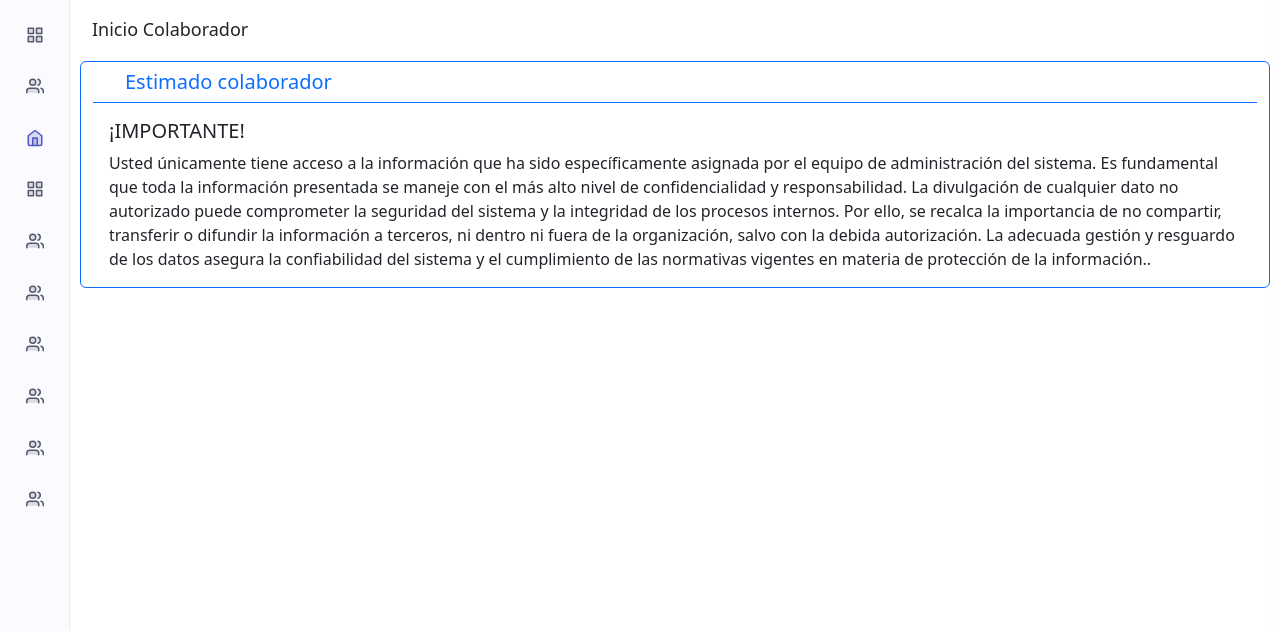
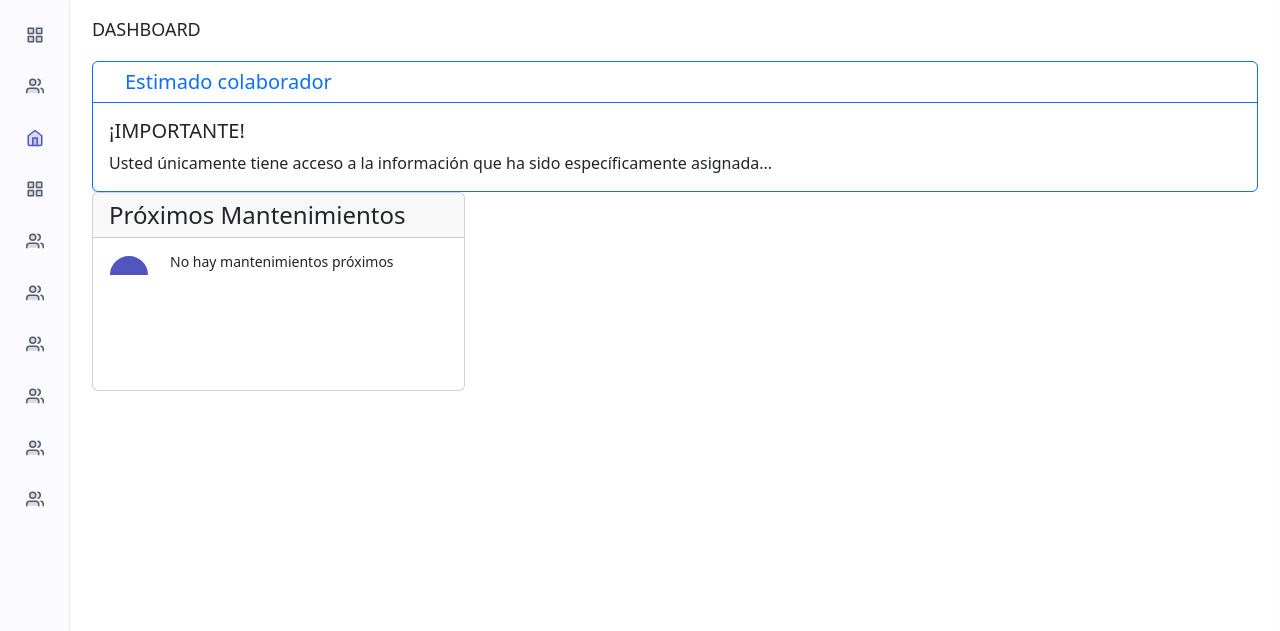
Before and after one commit to andres-app/template, a PHP site: page /flota/view/homecolaborador/ in a window 1280 px wide. Shown: the part 71-702 px from the top of the page. Run offline with PHP 8.4, Linux system fonts and the light colour scheme; a user stored in the database is signed in; data comes from the database, SQL or seed files in the repository; tables that the repository leaves empty or names only in its code hold one stand-in row (values such as "Sample post"); some libraries are stand-ins or nearby versions.

Commit message:
Se agrega en el dashboard los proximos mantenimientos

```diff
--- a/models/Vehiculo.php
+++ b/models/Vehiculo.php
@@ -133,6 +133,23 @@ class Vehiculo extends Conectar
         }
     }
 
+    public function get_proximos_mantenimientos() {
+        $conectar = parent::conexion();
+        parent::set_names();
+
+        // Consultar los vehículos cuyo próximo mantenimiento sea en los próximos 30 días
+        $sql = "SELECT id, placa, marca, modelo, anio, proximo_mantenimiento
+                FROM vehiculos
+                WHERE estado = 1 AND proximo_mantenimiento <= CURDATE() + INTERVAL 30 DAY
+                ORDER BY proximo_mantenimiento ASC";
+
+        $stmt = $conectar->prepare($sql);
+        $stmt->execute();
+
+        return $stmt->fetchAll(PDO::FETCH_ASSOC);
+    }
+
+
 
 
 }
--- a/view/homecolaborador/index.php
+++ b/view/homecolaborador/index.php
@@ -1,9 +1,17 @@
 <?php
 require_once("../../config/conexion.php");
+require_once("../../models/Vehiculo.php");
 require_once("../../models/Rol.php");
+
 $rol = new Rol();
 $datos = $rol->validar_menu_x_rol($_SESSION["rol_id"], "iniciocolaborador");
-if (isset($_SESSION["usu_id"]) and count($datos) > 0) {
+
+if (isset($_SESSION["usu_id"]) && count($datos) > 0) {
+    // Crear instancia del modelo Vehículo
+    $vehiculo = new Vehiculo();
+
+    // Obtener vehículos con próximos mantenimientos
+    $proximos_mantenimientos = $vehiculo->get_proximos_mantenimientos();
     ?>
     <!doctype html>
     <html lang="es">
@@ -26,23 +34,88 @@ if (isset($_SESSION["usu_id"]) and count($datos) > 0) {
                 <div class="page-content">
                     <div class="container-fluid">
 
+                        <!-- Título de la página -->
                         <div class="row">
                             <div class="col-12">
                                 <div class="page-title-box d-sm-flex align-items-center justify-content-between">
-                                    <h4 class="mb-sm-0 font-size-18">Inicio Colaborador</h4>
-
-
+                                    <h4 class="mb-sm-0 font-size-18">DASHBOARD</h4>
                                 </div>
                             </div>
+                        </div>
 
-                            <div class="card border border-primary">
-                                <div class="card-header bg-transparent border-primary">
-                                    <h5 class="my-0 text-primary"><i class="mdi mdi-bullseye-arrow me-3"></i>Estimado colaborador</h5>
+                        <!-- Tarjeta informativa -->
+                        <div class="card border border-primary">
+                            <div class="card-header bg-transparent border-primary">
+                                <h5 class="my-0 text-primary"><i class="mdi mdi-bullseye-arrow me-3"></i>Estimado colaborador</h5>
+                            </div>
+                            <div class="card-body">
+                                <h5 class="card-title">¡IMPORTANTE!</h5>
+                                <p class="card-text">Usted únicamente tiene acceso a la información que ha sido específicamente asignada...
+                                <!-- Continúa el texto que tenías antes -->
+                                </p>
+                            </div>
+                        </div>
+
+                        <!-- Tarjeta para mostrar los próximos mantenimientos -->
+                        <div class="row">
+                            <div class="col-xl-4">
+                                <div class="card">
+                                    <div class="card-header align-items-center d-flex">
+                                        <h4 class="card-title mb-0 flex-grow-1">Próximos Mantenimientos</h4>
+                                    </div>
+                                    <div class="card-body px-0">
+                                        <div class="px-3" data-simplebar="" style="max-height: 352px;">
+                                            <ul class="list-unstyled activity-wid mb-0">
+                                                <?php
+                                                if (count($proximos_mantenimientos) > 0) {
+                                                    foreach ($proximos_mantenimientos as $mantenimiento) {
+                                                        ?>
+                                                        <li class="activity-list activity-border">
+                                                            <div class="activity-icon avatar-md">
+                                                                <span class="avatar-title bg-soft-warning text-warning rounded-circle">
+                                                                    <i class="bx bx-wrench font-size-24"></i>
+                                                                </span>
+                                                            </div>
+                                                            <div class="timeline-list-item">
+                                                                <div class="d-flex">
+                                                                    <div class="flex-grow-1 overflow-hidden me-4">
+                                                                        <h5 class="font-size-14 mb-1"><?= $mantenimiento['placa']; ?></h5>
+                                                                        <p class="text-truncate text-muted font-size-13"><?= $mantenimiento['proximo_mantenimiento']; ?></p>
+                                                                    </div>
+                                                                    <div class="flex-shrink-0 text-end me-3">
+                                                                        <h6 class="mb-1">Vehículo: <?= $mantenimiento['marca'] . " " . $mantenimiento['modelo']; ?></h6>
+                                                                        <div class="font-size-13">Año: <?= $mantenimiento['anio']; ?></div>
+                                                                    </div>
+                                                                </div>
+                                                            </div>
+                                                        </li>
+                                                        <?php
+                                                    }
+                                                } else {
+                                                    ?>
+                                                    <li class="activity-list activity-border">
+                                                        <div class="activity-icon avatar-md">
+                                                            <span class="avatar-title bg-soft-primary text-primary rounded-circle">
+                                                                <i class="bx bx-wrench font-size-24"></i>
+                                                            </span>
+                                                        </div>
+                                                        <div class="timeline-list-item">
+                                                            <div class="d-flex">
+                                                                <div class="flex-grow-1 overflow-hidden me-4">
+                                                                    <h5 class="font-size-14 mb-1">No hay mantenimientos próximos</h5>
+                                                                </div>
+                                                            </div>
+                                                        </div>
+                                                    </li>
+                                                    <?php
+                                                }
+                                                ?>
+                                            </ul>
+                                        </div>
+                                    </div>
+                                    <!-- end card body -->
                                 </div>
-                                <div class="card-body">
-                                    <h5 class="card-title">¡IMPORTANTE! </h5>
-                                    <p class="card-text">Usted únicamente tiene acceso a la información que ha sido específicamente asignada por el equipo de administración del sistema. Es fundamental que toda la información presentada se maneje con el más alto nivel de confidencialidad y responsabilidad. La divulgación de cualquier dato no autorizado puede comprometer la seguridad del sistema y la integridad de los procesos internos. Por ello, se recalca la importancia de no compartir, transferir o difundir la información a terceros, ni dentro ni fuera de la organización, salvo con la debida autorización. La adecuada gestión y resguardo de los datos asegura la confiabilidad del sistema y el cumplimiento de las normativas vigentes en materia de protección de la información..</p>
-
+                                <!-- end card -->
                             </div>
                         </div>
 
```
